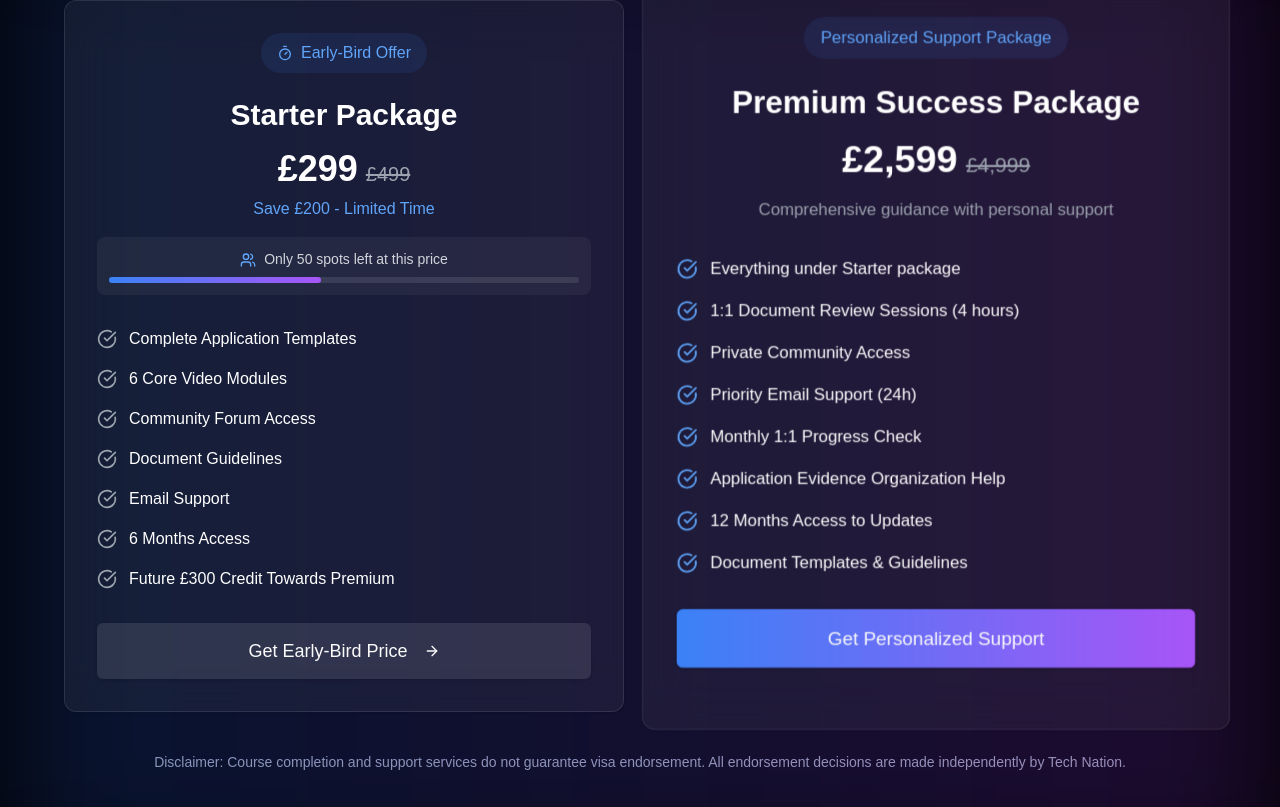
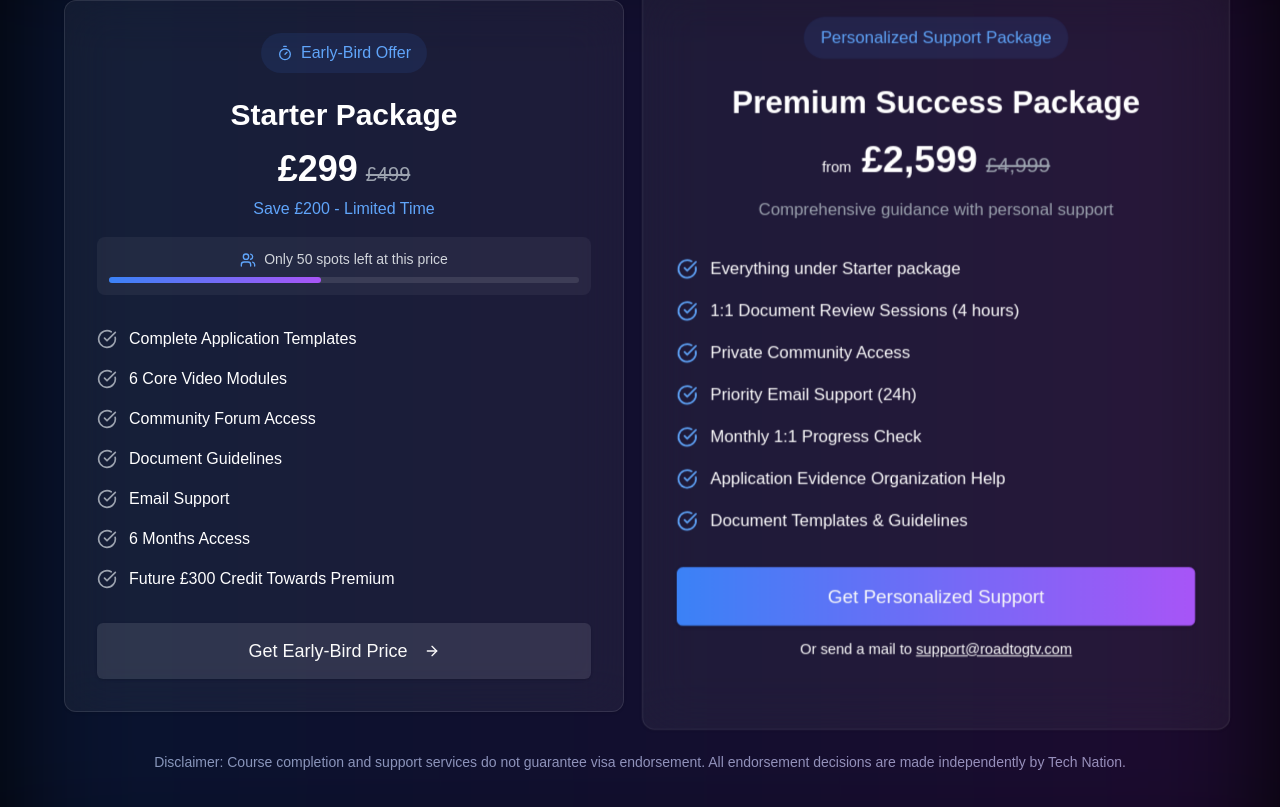
Before and after one commit to misteryomi/road-to-gtv, a Next.js app: page / in a window 1280 px wide. Shown: the part 3413-4220 px from the top of the page. Built offline with nearby package versions, Linux system fonts and the light colour scheme.

Commit message:
added live

```diff
--- /dev/null
+++ b/app/live/page.tsx
@@ -0,0 +1,11 @@
+export default function () {
+    return (
+        <div className={"min-h-screen"}>
+         <iframe className={"min-h-screen w-full"} src="https://www.youtube.com/embed/9XRnQqJxI4A?si=AUCIR4X8TXUWduMK"
+                title="YouTube video player" frameBorder="0"
+                allow="accelerometer; autoplay; clipboard-write; encrypted-media; gyroscope; picture-in-picture; web-share"
+                referrerPolicy="strict-origin-when-cross-origin"
+                allowFullScreen></iframe>
+        </div>
+    )
+}
--- a/app/page.tsx
+++ b/app/page.tsx
@@ -190,7 +190,7 @@ const Pricing = () => (
               </div>
               <h3 className="text-3xl font-bold text-white mb-4">Premium Success Package</h3>
               <div className="flex justify-center items-baseline mb-4">
-                <span className="text-4xl font-bold text-white">£2,599</span>
+                <span className="text-4xl font-bold text-white"><span className={"text-sm font-normal"}>from</span> £2,599</span>
                 <span className="text-xl text-gray-400 line-through ml-2">£4,999</span>
               </div>
               <p className="text-gray-400">Comprehensive guidance with personal support</p>
@@ -204,7 +204,7 @@ const Pricing = () => (
                 "Priority Email Support (24h)",
                 "Monthly 1:1 Progress Check",
                 "Application Evidence Organization Help",
-                "12 Months Access to Updates",
+                // "12 Months Access to Updates",
                 "Document Templates & Guidelines"
               ].map((feature, index) => (
                 <div key={index} className="flex items-center text-white">
@@ -218,6 +218,7 @@ const Pricing = () => (
               <Button className="w-full h-14 text-lg bg-gradient-to-r from-blue-500 to-purple-500 hover:from-blue-600 hover:to-purple-600">
                 Get Personalized Support
               </Button>
+              <p className={"text-center text-sm text-white py-3"}>Or send a mail to <a className={"underline"} href={"mailto:support@roadtogtv.com"}>support@roadtogtv.com</a></p>
             </Link>
 
             </div>
```
